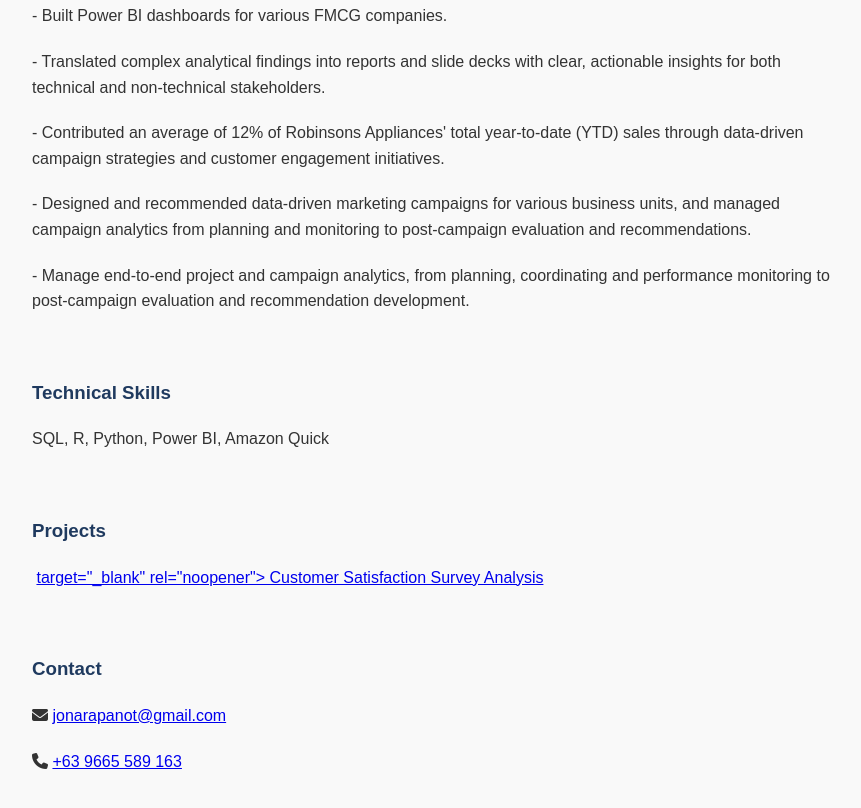
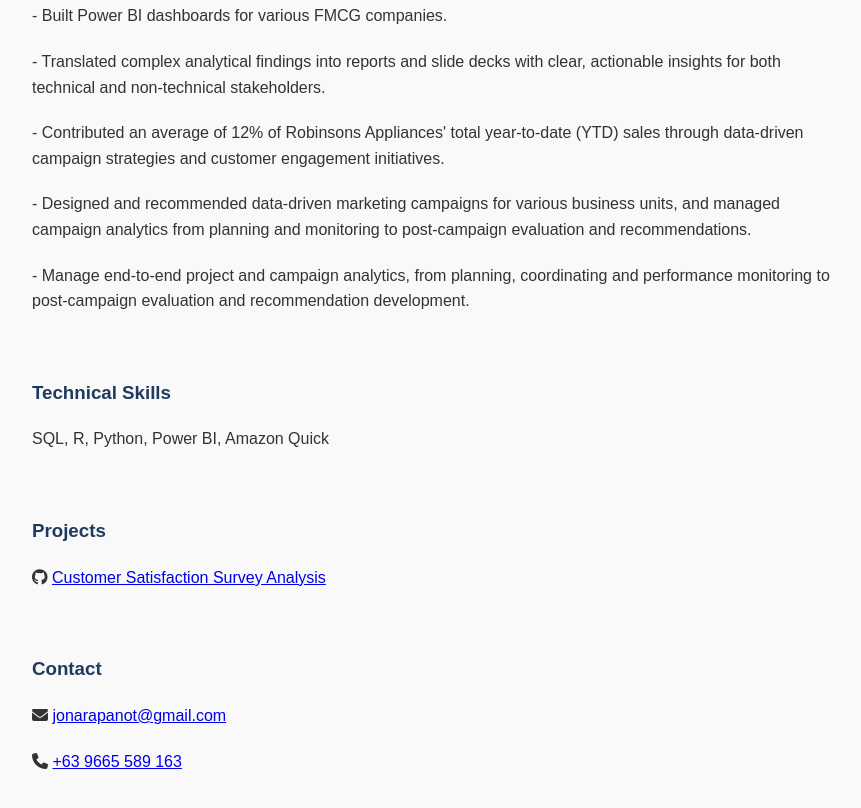
Before and after one commit to jonalyncrapanot/jonalyncrapanot.github.io, a plain HTML site: page index.html in a window 1280 px wide. Shown: the part 928-1736 px from the top of the page, without its empty margins (256-1117 px from the left). Drawn offline with Linux system fonts and the light colour scheme.

Commit message:
fix project link

```diff
--- a/index.html
+++ b/index.html
@@ -63,10 +63,10 @@
     <section id="projects">
       <h3>Projects</h3>
       <p>
-        <i class="fa-solid fa-pa"></i>
-        <a href="href=https://github.com/jonalyncrapanot/Survey-satisfaction-scores"> target="_blank" rel="noopener">
-          Customer Satisfaction Survey Analysis
-        </a>
+        <i class="fa-brands fa-github"></i>
+    <a href="https://github.com/jonalyncrapanot/Survey-satisfaction-scores" target="_blank" rel="noopener">
+      Customer Satisfaction Survey Analysis
+    </a>
       </p>
       <p>
     </section>
```
